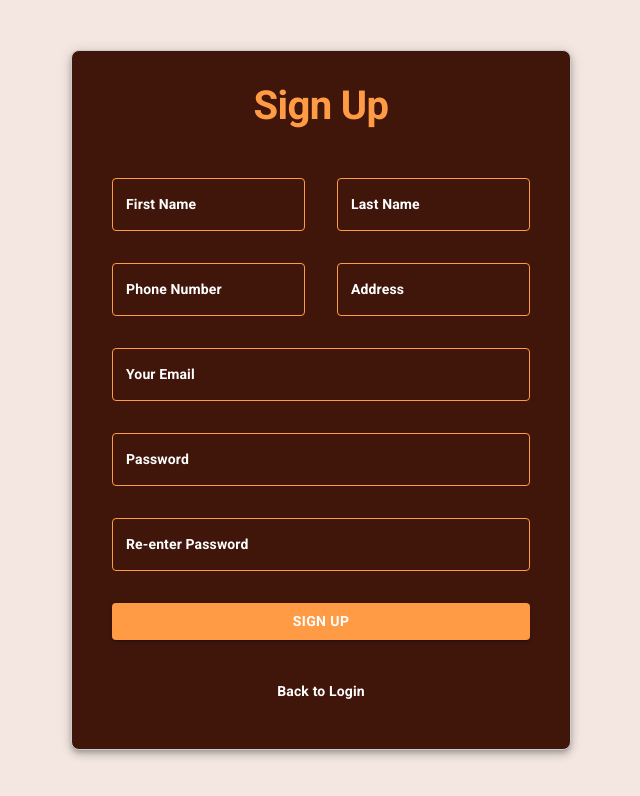
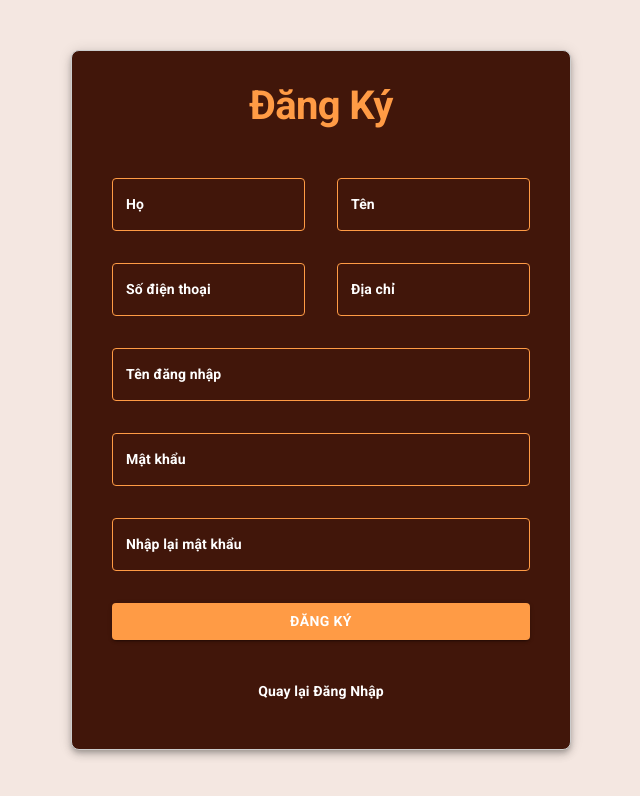
Before and after one commit to PhuHuynh263/web-dat-san-fe, a React (Vite) app: page /owner/signup in a window 1280 px wide. Shown: the top 796 px of the page, without its empty margins (319-959 px from the left). Built offline with nearby package versions, Linux system fonts and the light colour scheme.

Commit message:
rename field ownerpage

```diff
--- a/src/pages/Owner/LoginOwnerPage/LoginOwnerPage.jsx
+++ b/src/pages/Owner/LoginOwnerPage/LoginOwnerPage.jsx
@@ -99,18 +99,18 @@ function LoginOwnerPage() {
                 align="center"
                 sx={{ mb: 5, color: "primary.main", fontWeight: "bold" }}
               >
-                Log In
+                Đăng Nhập
               </Typography>
             </Box>
             <Box sx={{ display: "flex", gap: 2, flexDirection: "column" }}>
               <TextField
-                id="filled-email"
-                label="Your Email"
+                id="filled-username-input"
+                label="Tên đăng nhập"
                 sx={STYLE_TEXTFIELD}
               />
               <TextField
                 id="outlined-password-input"
-                label="Password"
+                label="Mật khẩu"
                 type="password"
                 autoComplete="current-password"
                 sx={STYLE_TEXTFIELD}
@@ -136,7 +136,7 @@ function LoginOwnerPage() {
                   onClick={() => setChecked(!checked)}
                   sx={{ cursor: "pointer" }}
                 >
-                  Remember me?
+                  Nhớ đăng nhập?
                 </Typography>
               </Box>
               <Box
@@ -152,7 +152,7 @@ function LoginOwnerPage() {
                   color="primary"
                   sx={{ width: "100%", m: 1, fontWeight: "bold" }}
                 >
-                  Login
+                  Đăng Nhập
                 </Button>
               </Box>
             </Box>
@@ -172,7 +172,7 @@ function LoginOwnerPage() {
                 }}
                 sx={{ mt: 3, mb: 2, cursor: "pointer" }}
               >
-                Forget Password?
+                Quên mật khẩu?
               </Typography>
               <Button
                 variant="contained"
@@ -190,7 +190,7 @@ function LoginOwnerPage() {
                   },
                 }}
               >
-                Sign Up
+                Đăng Ký
               </Button>
             </Box>
             <Box sx={{ flex: 1 }}></Box>
@@ -212,7 +212,7 @@ function LoginOwnerPage() {
                 }}
                 sx={{ mt: 3, mb: 2, cursor: "pointer" }}
               >
-                Create an Account
+                Tạo tài khoản mới
               </Typography>
             </Box>
           </Box>
--- a/src/pages/Owner/SignUpOwnerPage/SignUpOwnerPage.jsx
+++ b/src/pages/Owner/SignUpOwnerPage/SignUpOwnerPage.jsx
@@ -97,49 +97,49 @@ function SignUpOwnerPage() {
                   fontWeight: "bold",
                 }}
               >
-                Sign Up
+                Đăng Ký
               </Typography>
             </Box>
             <Box sx={{ display: "flex", gap: 2, flexDirection: "column" }}>
               <Box sx={{ display: "flex", gap: 2 }}>
                 <TextField
                   id="filled-first-name"
-                  label="First Name"
+                  label="Họ"
                   sx={STYLE_TEXTFIELD}
                 />
                 <TextField
                   id="filled-last-name"
-                  label="Last Name"
+                  label="Tên"
                   sx={STYLE_TEXTFIELD}
                 />
               </Box>
               <Box sx={{ display: "flex", gap: 2 }}>
                 <TextField
                   id="filled-phone-number"
-                  label="Phone Number"
+                  label="Số điện thoại"
                   sx={STYLE_TEXTFIELD}
                 />
                 <TextField
                   id="filled-address"
-                  label="Address"
+                  label="Địa chỉ"
                   sx={STYLE_TEXTFIELD}
                 />
               </Box>
               <TextField
-                id="filled-email"
-                label="Your Email"
+                id="filled-username-input"
+                label="Tên đăng nhập"
                 sx={STYLE_TEXTFIELD}
               />
               <TextField
                 id="outlined-password-input"
-                label="Password"
+                label="Mật khẩu"
                 type="password"
                 autoComplete="current-password"
                 sx={STYLE_TEXTFIELD}
               />
               <TextField
                 id="outlined-reenter-password-input"
-                label="Re-enter Password"
+                label="Nhập lại mật khẩu"
                 type="password"
                 autoComplete="current-password"
                 sx={STYLE_TEXTFIELD}
@@ -157,7 +157,7 @@ function SignUpOwnerPage() {
                   color="primary"
                   sx={{ width: "100%", m: 1, fontWeight: "bold" }}
                 >
-                  Sign Up
+                  Đăng Ký
                 </Button>
               </Box>
             </Box>
@@ -187,7 +187,7 @@ function SignUpOwnerPage() {
                 }}
                 sx={{ mt: 3, mb: 2, cursor: "pointer" }}
               >
-                Back to Login
+                Quay lại Đăng Nhập
               </Typography>
             </Box>
           </Box>
```
Also changed, not shown: src/pages/Admin/LoginAdminPage/LoginAdminPage.jsx (+18 -10 lines).
